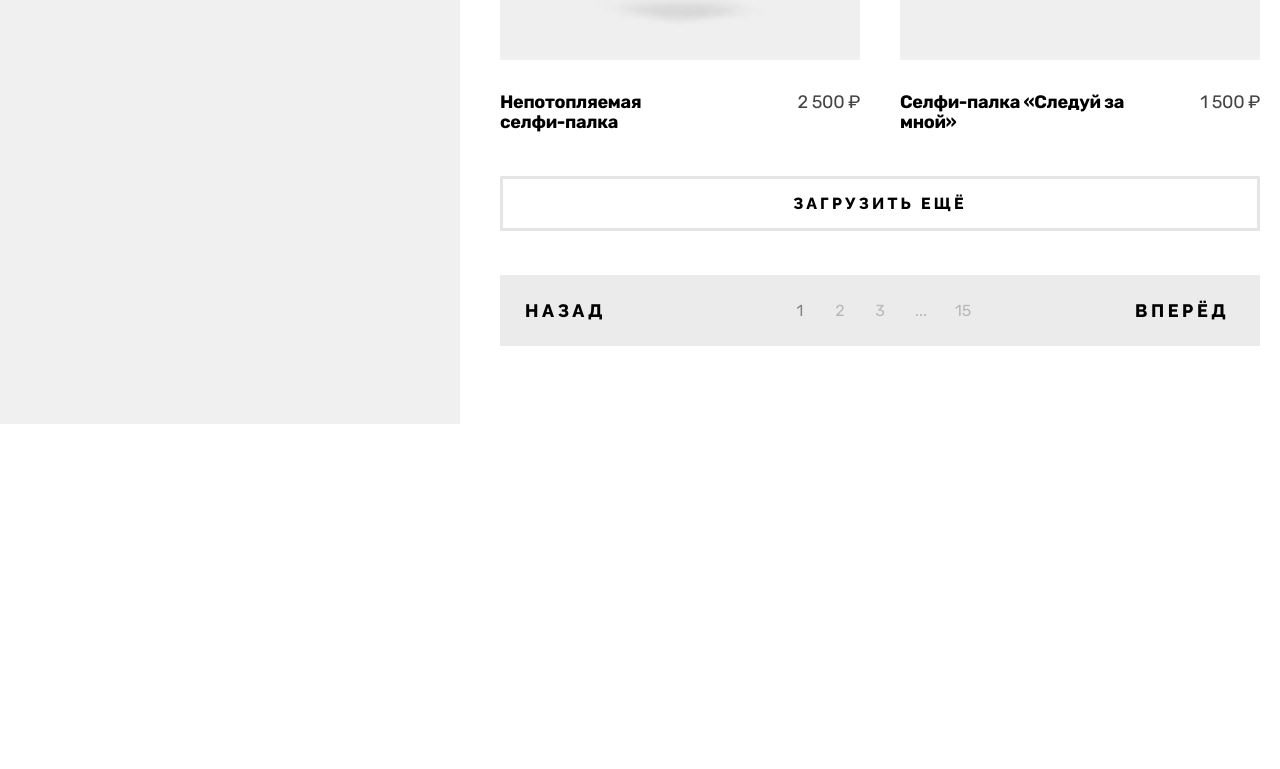
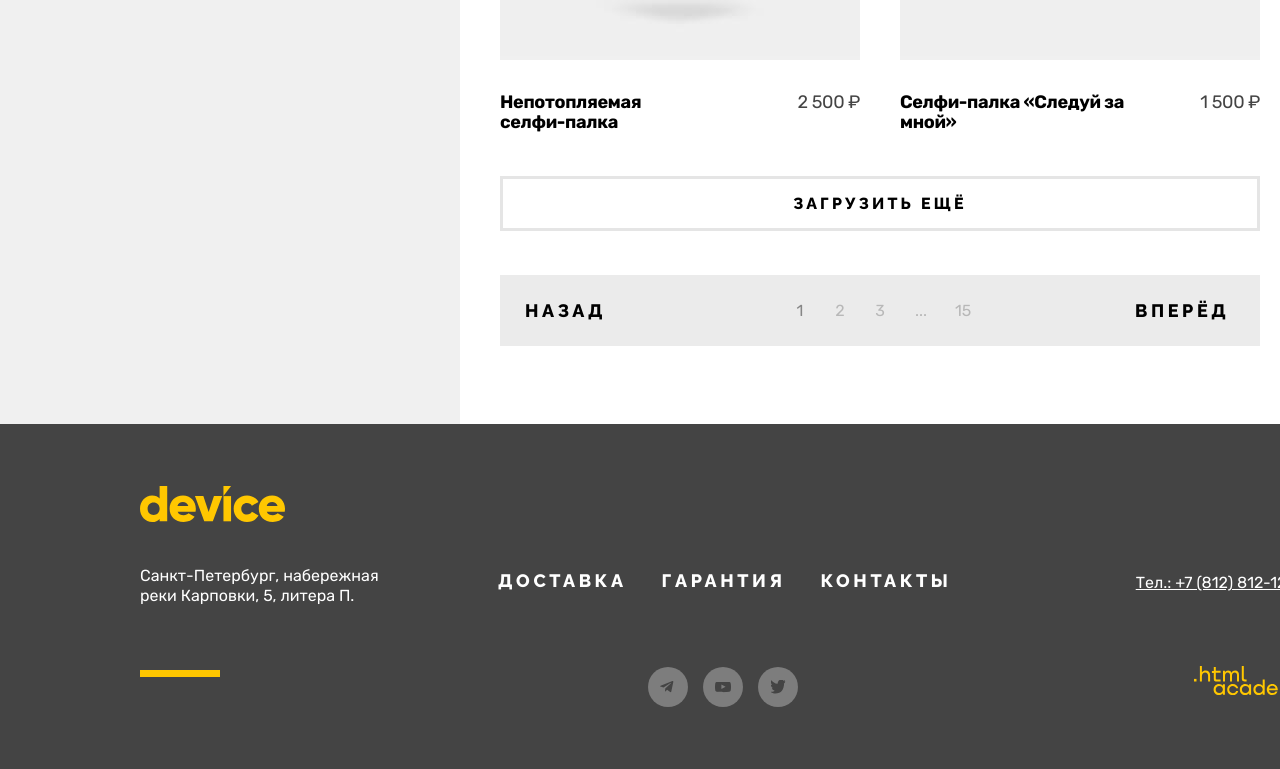
Before and after one commit to htmlacademy-htmlcss/2189919-device-35, a plain HTML site: page catalog.html in a window 1280 px wide. Shown: the part 1352-2121 px from the top of the page. Before the commit the page ends 1776 px from the top, so only its background shows below. Drawn offline with Linux system fonts and the light colour scheme.

Commit message:
Добавляет футер

```diff
--- a/catalog.html
+++ b/catalog.html
@@ -327,6 +327,65 @@
         </section>
       </div>
     </main>
+    <footer class="footer">
+      <div class="container">
+        <a class="footer-logo" href="#">
+          <span class="visually-hidden">Переход на главный сайт.</span>
+          <img src="images/footer-logo.svg" alt="Логотип сайта Девайс." width="145" height="36"/>
+        </a>
+        <div class="footer-wrapper">
+          <address class="footer-address">
+            <p class="footer-address-text">Санкт-Петербург, набережная реки Карповки, 5, литера П.</p>
+          </address>
+          <ul class="footer-navigation-list">
+            <li class="footer-navigation-item">
+              <a class="footer-navigation-link" href="#">Доставка</a>
+            </li>
+            <li class="footer-navigation-item">
+              <a class="footer-navigation-link" href="#">Гарантия</a>
+            </li>
+            <li class="footer-navigation-item">
+              <a class="footer-navigation-link" href="#">Контакты</a>
+            </li>
+          </ul>
+          <a class="footer-phone" href="tel:+78128121212">Тел.: +7 (812) 812-12-12</a>
+          <ul class="footer-social-list">
+            <li class="footer-social-item">
+              <a class="footer-social-link footer-social-link-tg" href="#">
+                <span class="visually-hidden">Телеграм</span>
+              </a>
+            </li>
+            <li class="footer-social-item">
+              <a class="footer-social-link footer-social-link-yt" href="#">
+                <span class="visually-hidden">Ютуб</span>
+              </a>
+            </li>
+            <li class="footer-social-item">
+              <a class="footer-social-link footer-social-link-tw" href="#">
+                <span class="visually-hidden">Твиттер</span>
+              </a>
+            </li>
+          </ul>
+          <a class="footer-logo-academy" href="https://htmlacademy.ru/">
+            <span class="visually-hidden">Переход на сайт HTML академии</span>
+            <svg width="115" height="33" viewBox="0 0 115 33" xmlns="http://www.w3.org/2000/svg">
+              <path d="M0 12.9V15.5H2.5V12.9H0Z"/>
+              <path d="M11.6 4.5C10 4.5 8.8 5.2 8 6.2H7.9V0H5.9V15.5H7.9V10.2C7.9 8.1 9.2 6.6 11.2 6.6C13 6.6 14.1 8 14.1 9.8V15.5H16.1V9.4C16.2 6.4 14.3 4.5 11.6 4.5Z"/>
+              <path d="M26.6 4.8H21.8V1.1H19.8V4.9H17.9V6.9H19.8V12.9C19.8 14.6 20.8 15.6 22.5 15.6H26.6V13.6H22.9C22.2 13.6 21.8 13.2 21.8 12.5V6.8H26.6V4.8Z"/>
+              <path d="M41.1 4.6C39.5 4.6 38.2 5.4 37.6 6.7H37.5C36.9 5.5 35.7 4.6 34.1 4.6C32.7 4.6 31.6 5.4 31 6.4H30.9V4.8H29V15.4H31V10C31 8 32 6.5 33.6 6.5C35.1 6.5 36 7.5 36 9.1V15.4H38V9.8C38 7.4 39.4 6.5 40.6 6.5C42.1 6.5 43 7.5 43 9.1V15.4H45V8.9C45.1 6.4 43.6 4.6 41.1 4.6Z"/>
+              <path d="M47.8 12.7C47.8 14.4 48.8 15.4 50.6 15.4H52.6V13.4H50.9C50.2 13.4 49.8 13 49.8 12.3V0H47.8V12.7Z"/>
+              <path d="M28.9 19.7C28 18.6 26.7 17.9 25 17.9C21.9 17.9 19.6 20.2 19.6 23.5C19.6 26.8 21.9 29.1 25 29.1C26.8 29.1 28 28.3 28.8 27.2H28.9V28.8H30.9V18.2H28.9V19.7ZM25.3 27.1C23.1 27.1 21.7 25.5 21.7 23.5C21.7 21.5 23.1 19.9 25.3 19.9C27.5 19.9 28.9 21.5 28.9 23.5C28.9 25.4 27.5 27.1 25.3 27.1Z"/>
+              <path d="M44.2 22C43.7 19.6 41.6 17.9 38.8 17.9C35.4 17.9 33.2 20.4 33.2 23.5C33.2 26.6 35.4 29.1 38.8 29.1C41.6 29.1 43.7 27.3 44.2 24.9H42.1C41.7 26.2 40.4 27.2 38.8 27.2C36.6 27.2 35.2 25.6 35.2 23.6C35.2 21.6 36.6 20 38.8 20C40.4 20 41.6 21 42.1 22.2H44.2V22Z"/>
+              <path d="M55.1 19.7C54.2 18.6 52.9 17.9 51.2 17.9C48.1 17.9 45.8 20.2 45.8 23.5C45.8 26.8 48.1 29.1 51.2 29.1C53 29.1 54.2 28.3 55 27.2H55.1V28.8H57.1V18.2H55.1V19.7ZM51.5 27.1C49.3 27.1 47.9 25.5 47.9 23.5C47.9 21.5 49.3 19.9 51.5 19.9C53.7 19.9 55.1 21.5 55.1 23.5C55.1 25.4 53.6 27.1 51.5 27.1Z"/>
+              <path d="M68.7 19.8C67.8 18.7 66.5 17.9 64.8 17.9C61.7 17.9 59.4 20.2 59.4 23.5C59.4 26.8 61.6 29.1 64.8 29.1C66.5 29.1 67.8 28.3 68.6 27.3H68.7V28.8H70.7V13.4H68.7V19.8ZM65.1 27.1C62.9 27.1 61.5 25.5 61.5 23.5C61.5 21.5 62.9 19.9 65.1 19.9C67.3 19.9 68.7 21.5 68.7 23.5C68.6 25.5 67.2 27.1 65.1 27.1Z"/>
+              <path d="M78.3 17.9C75 17.9 72.8 20.4 72.8 23.5C72.8 26.5 74.9 29.1 78.3 29.1C80.8 29.1 82.8 27.8 83.5 25.5H81.4C80.9 26.5 79.8 27.1 78.4 27.1C76.5 27.1 75.1 25.8 75 24.2H83.8C84 20.6 81.8 17.9 78.3 17.9ZM78.3 19.8C80 19.8 81.3 20.8 81.6 22.4H75.1C75.4 20.9 76.6 19.8 78.3 19.8Z"/>
+              <path d="M98.2 17.9C96.6 17.9 95.3 18.7 94.6 19.9H94.5C93.9 18.7 92.7 17.9 91.1 17.9C89.7 17.9 88.6 18.6 88 19.7V18.2H86.1V28.8H88.1V23.4C88.1 21.4 89.1 20 90.7 19.9C92.2 19.9 93.1 20.9 93.1 22.5V28.8H95.1V23.2C95.1 20.8 96.5 19.9 97.7 19.9C99.2 19.9 100.1 20.9 100.1 22.5V28.8H102.1V22.3C102.2 19.7 100.7 17.9 98.2 17.9Z"/>
+              <path d="M109.4 27L105.8 18.1H103.6L108.4 29.7C108.1 30.6 107.7 30.9 106.7 30.9H104.2V32.9H106.7C108.5 32.9 109.5 32.1 110.2 30.3L114.9 18.1H112.8L109.4 27Z"/>
+              </svg>
+          </a>
+        </div>
+      </div>
+    </footer>
   </div>
 </body>
 </html>
```
